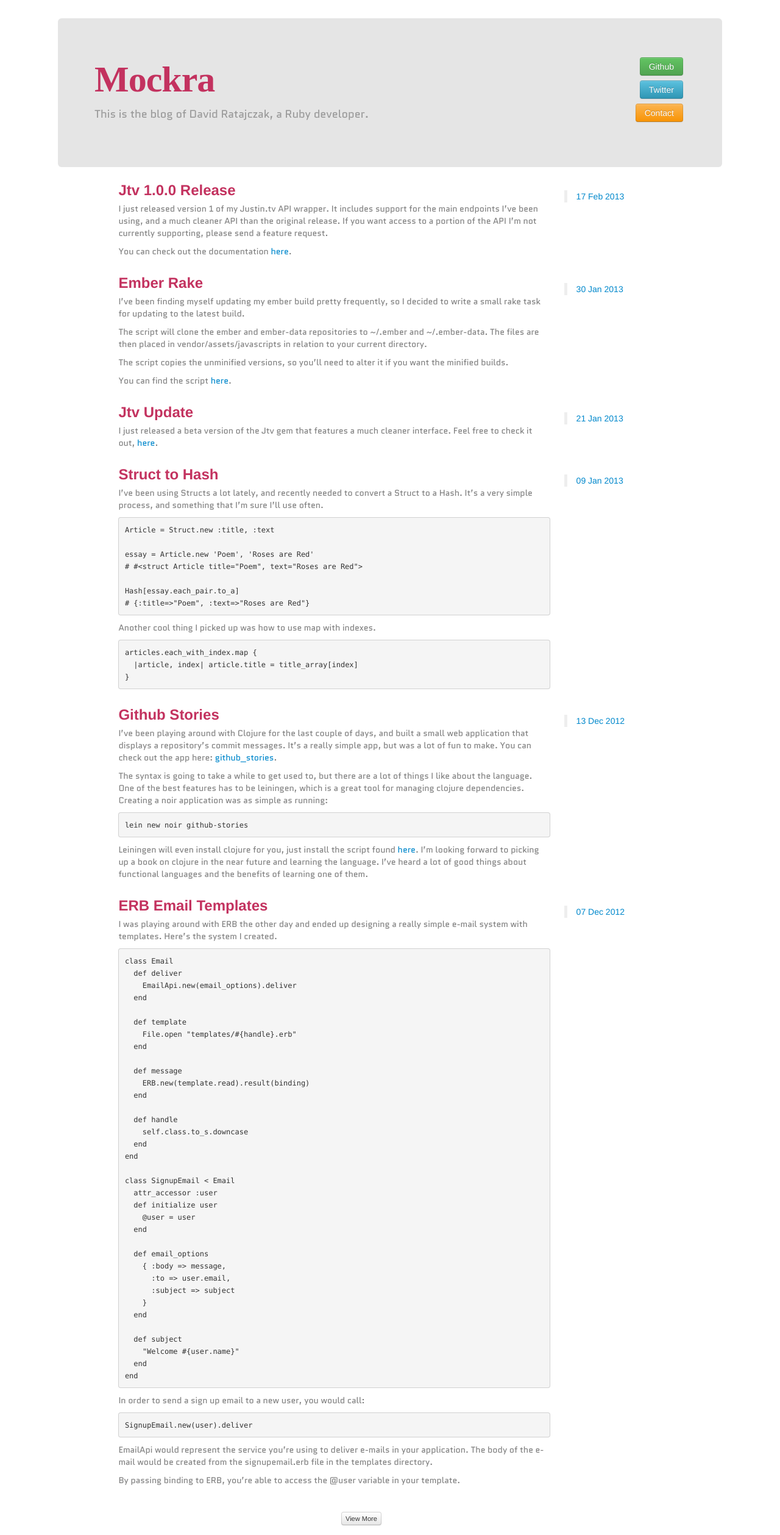
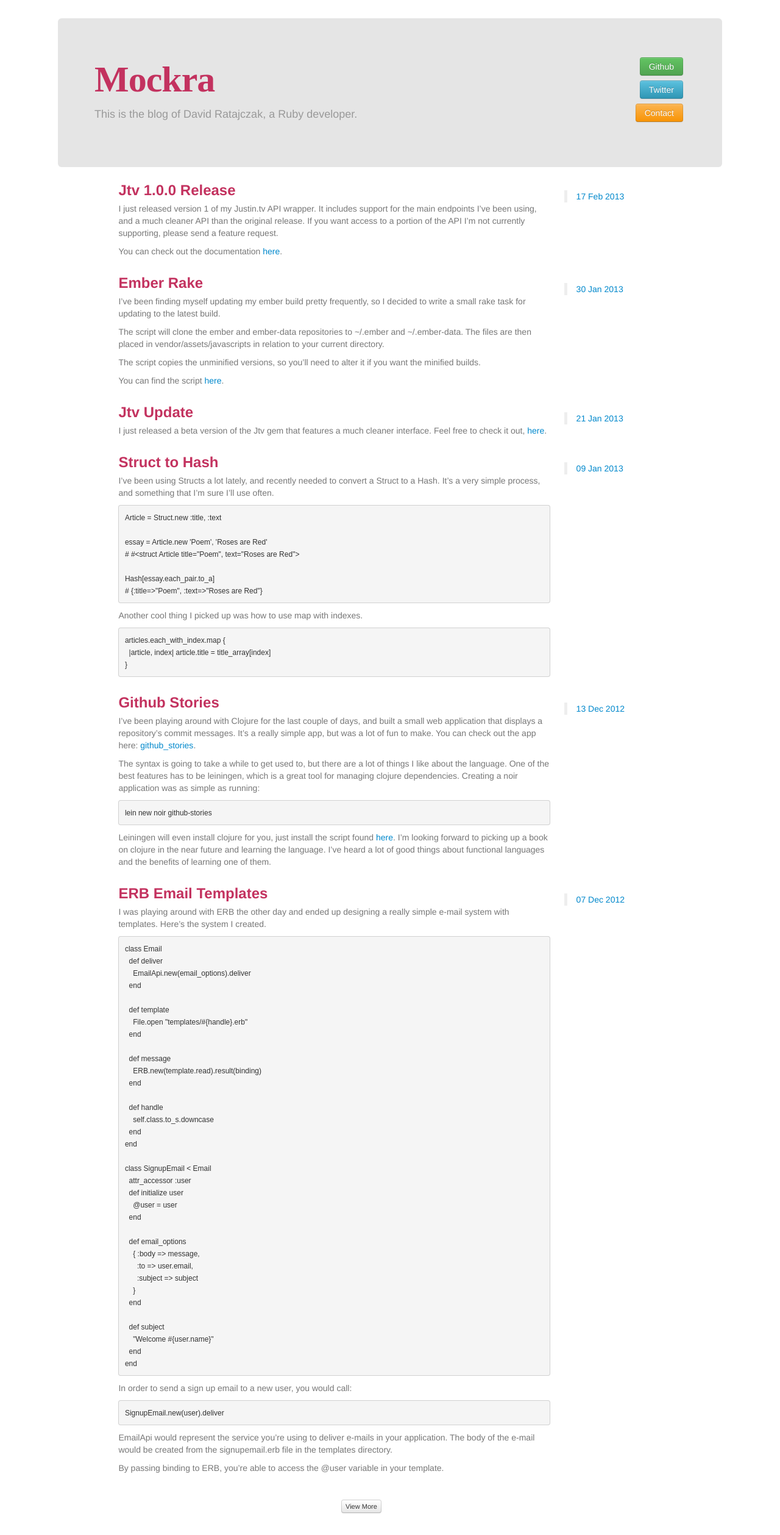
Before and after one commit to mockra/mockra.github.com, a Jekyll site: the page built from index.html, in a window 1280 px wide. Shown: the whole page at 61% size. Built offline with Jekyll 4.4.1, drawn with Linux system fonts in a browser that asks for light colours; some web fonts are replaced.

Commit message:
updated fonts

```diff
--- a/css/default.css
+++ b/css/default.css
@@ -1,9 +1,11 @@
 @import url(http://fonts.googleapis.com/css?family=Plaster);
-@import url(http://fonts.googleapis.com/css?family=Quantico);
 @import url(http://fonts.googleapis.com/css?family=Droid+Sans+Mono);
 
 body {
   margin: 30px 75px 0;
+  font-family: "HelveticaNeue-Light", "Helvetica Neue Light", "Helvetica Neue", Helvetica, Arial, "Lucida Grande", sans-serif;
+  color: rgb(119, 119, 119);
+  font-weight: 300;
 }
 
 header ul {
@@ -15,12 +17,7 @@ header ul {
     padding: 4px;
   }
 
-p {
-  font-family: 'Quantico', sans-serif;
-  color: gray;
-}
-
-pre {
+code {
   font-family: 'Droid Sans Mono', sans-serif;
 }
 
```
